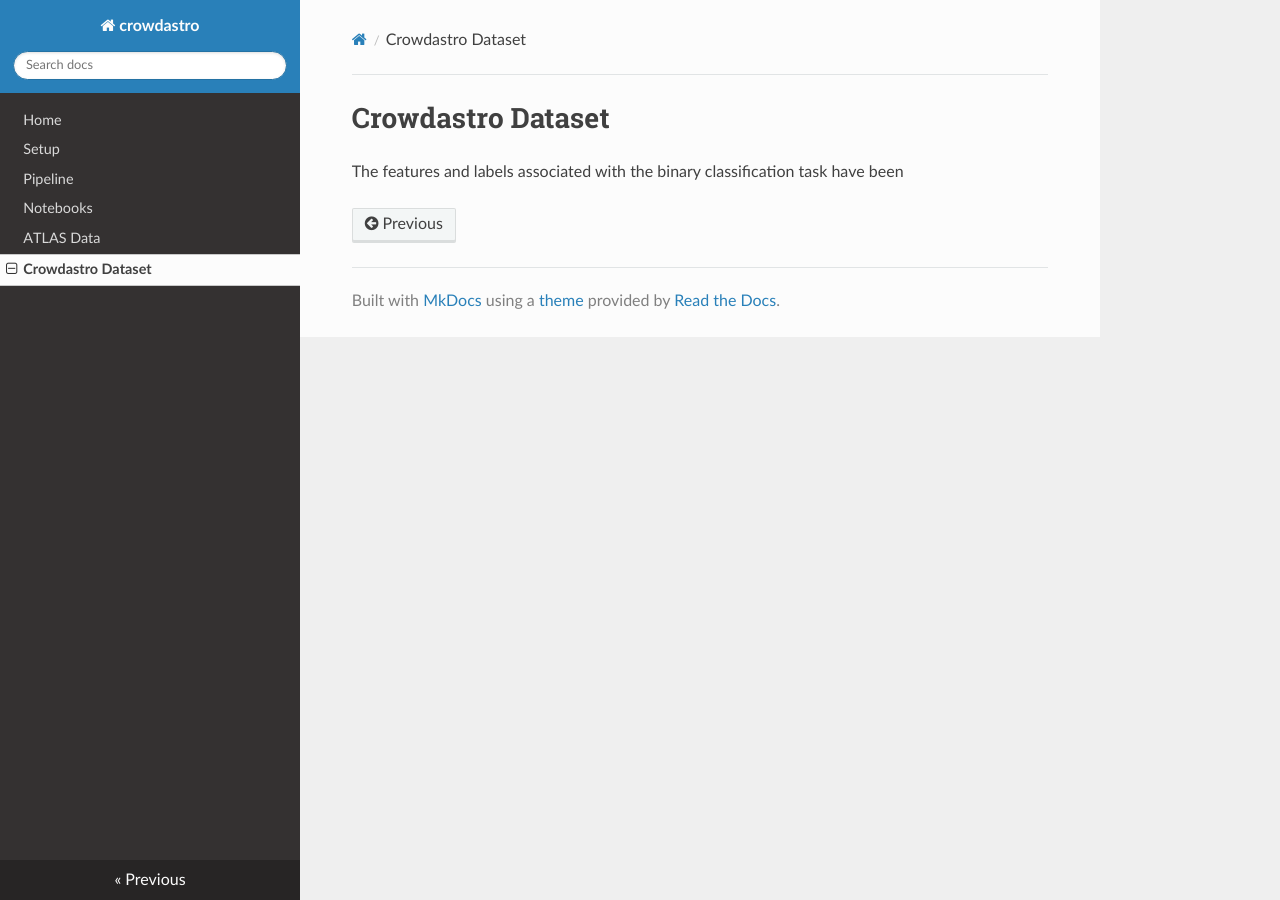
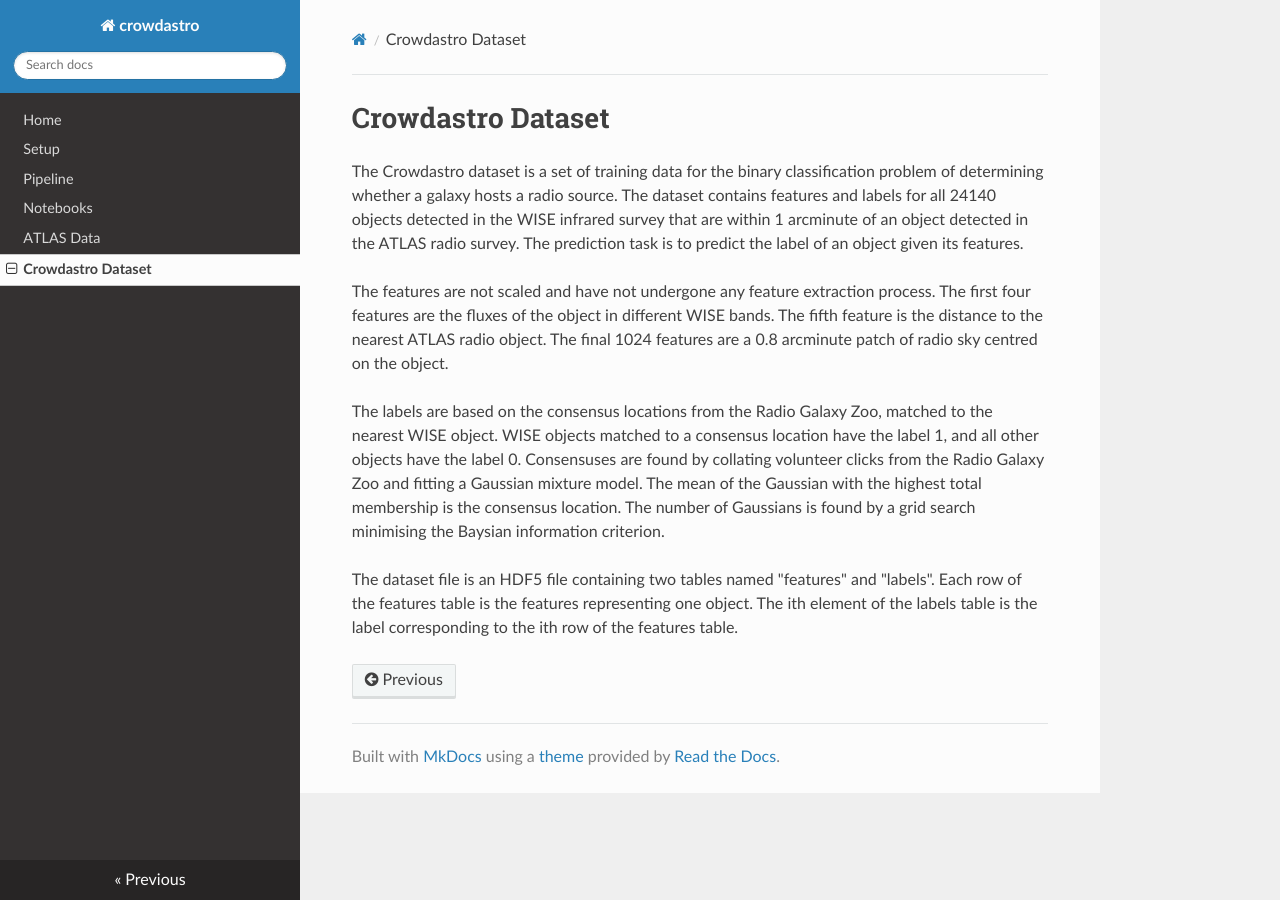
Before and after one commit to chengsoonong/crowdastro, an MkDocs documentation site: the page built from docs/dataset.md, in a window 1280 px wide. Built offline with MkDocs 1.6.1, drawn with Linux system fonts in a browser that asks for light colours; nearby versions of some CDN libraries; old or Windows-style settings are respelled for this version of MkDocs.

Commit message:
Dataset documentation.

```diff
--- a/docs/dataset.md
+++ b/docs/dataset.md
@@ -1,3 +1,9 @@
 # Crowdastro Dataset
 
-The features and labels associated with the binary classification task have been
+The Crowdastro dataset is a set of training data for the binary classification problem of determining whether a galaxy hosts a radio source. The dataset contains features and labels for all 24140 objects detected in the WISE infrared survey that are within 1 arcminute of an object detected in the ATLAS radio survey. The prediction task is to predict the label of an object given its features.
+
+The features are not scaled and have not undergone any feature extraction process. The first four features are the fluxes of the object in different WISE bands. The fifth feature is the distance to the nearest ATLAS radio object. The final 1024 features are a 0.8 arcminute patch of radio sky centred on the object.
+
+The labels are based on the consensus locations from the Radio Galaxy Zoo, matched to the nearest WISE object. WISE objects matched to a consensus location have the label 1, and all other objects have the label 0. Consensuses are found by collating volunteer clicks from the Radio Galaxy Zoo and fitting a Gaussian mixture model. The mean of the Gaussian with the highest total membership is the consensus location. The number of Gaussians is found by a grid search minimising the Baysian information criterion.
+
+The dataset file is an HDF5 file containing two tables named "features" and "labels". Each row of the features table is the features representing one object. The ith element of the labels table is the label corresponding to the ith row of the features table.
```
